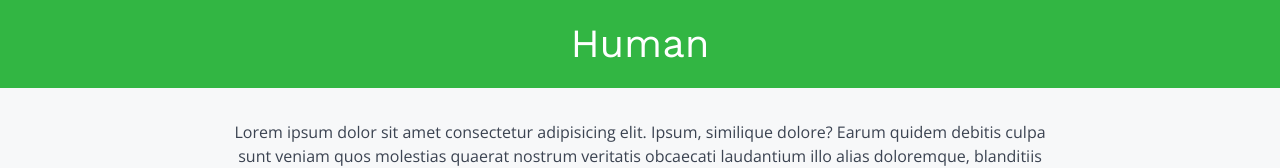
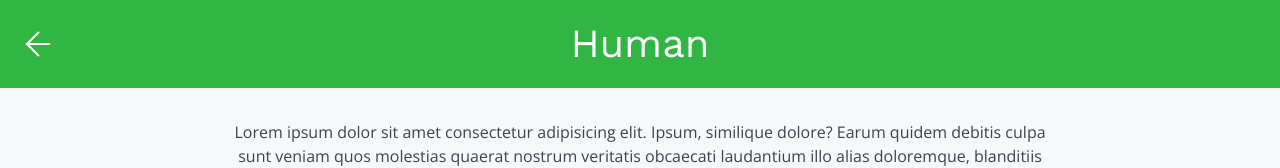
Before and after one commit to cyberbit/cyberbit.github.io, a Vue app in the folder website/: page /human in a window 1280 px wide. Shown: the top 168 px of the page. Built offline with nearby package versions, Linux system fonts and the light colour scheme; what vue2-scrollspy would draw is missing.

Commit message:
#6: Improve back navigation on content pages

```diff
--- a/website/src/styles/main.scss
+++ b/website/src/styles/main.scss
@@ -11,6 +11,7 @@
 
   @import "../../node_modules/spectre.css/src/spectre";
   @import "../../node_modules/spectre.css/src/spectre-exp";
+  @import "../../node_modules/spectre.css/src/spectre-icons";
   // @import url('https://fonts.googleapis.com/css?family=Lato|Pompiere|Titillium+Web:300,400');
   @import url('https://fonts.googleapis.com/css?family=Open+Sans:300,400|Work+Sans:400');
 
@@ -190,3 +191,41 @@
     // background: $site-bg-color-light;
     color: $dark-color;
   }
+  h1 {
+    margin: 0;
+    padding: 0.5em;
+
+  }
+
+  .dm-content {
+    padding: 2em 1em;
+
+    p {
+      margin: 0;
+    }
+  }
+
+  .dm-page-nav {
+    align-items: stretch;
+    justify-content: space-between;
+
+    .dm-left {
+      align-items: center;
+      display: flex;
+      flex: 1 0 0;
+
+      .icon {
+        font-size: 1.7em;
+      }
+
+      a {
+        padding-left: 1em;
+      }
+    }
+
+    .dm-center {
+      align-items: center;
+      display: flex;
+      flex: 0 0 auto;
+    }
+  }
--- a/website/src/views/Developer.vue
+++ b/website/src/views/Developer.vue
@@ -3,9 +3,15 @@
     <div class="container text-center">
       <div class="columns">
         <div class="column col-12 bg-primary">
-          <router-link to="/">
-            <h1 class="text-light">Developer</h1>
-          </router-link>
+          <div class="dm-page-nav columns">
+            <div class="dm-left column">
+              <router-link to="/" class="text-light">
+                <i class="icon icon-back"></i>
+              </router-link>
+            </div>
+            <div class="dm-center column"><h1>Developer</h1></div>
+            <div class="dm-right column"></div>
+          </div>
         </div>
         <div class="dm-content column col-12 bg-gray text-dark">
           <div class="container">
@@ -30,17 +36,4 @@ export default {
 
 </script>
 
-<style lang="scss" scoped>
-  h1 {
-    margin: 0;
-    padding: 0.5em;
-  }
-
-  .dm-content {
-    padding: 2em 1em;
-
-    p {
-      margin: 0;
-    }
-  }
-</style>
+<style lang="scss" scoped></style>
--- a/website/src/views/Human.vue
+++ b/website/src/views/Human.vue
@@ -3,9 +3,15 @@
     <div class="container text-center">
       <div class="columns">
         <div class="column col-12 bg-success">
-          <router-link to="/">
-            <h1 class="text-light">Human</h1>
-          </router-link>
+          <div class="dm-page-nav columns">
+            <div class="dm-left column">
+              <router-link to="/" class="text-light">
+                <i class="icon icon-back"></i>
+              </router-link>
+            </div>
+            <div class="dm-center column"><h1>Human</h1></div>
+            <div class="dm-right column"></div>
+          </div>
         </div>
         <div class="dm-content column col-12 bg-gray text-dark">
           <div class="container">
@@ -30,17 +36,4 @@ export default {
 
 </script>
 
-<style lang="scss" scoped>
-  h1 {
-    margin: 0;
-    padding: 0.5em;
-  }
-
-  .dm-content {
-    padding: 2em 1em;
-
-    p {
-      margin: 0;
-    }
-  }
-</style>
+<style lang="scss" scoped></style>
--- a/website/src/views/Musician.vue
+++ b/website/src/views/Musician.vue
@@ -3,9 +3,15 @@
     <div class="container text-center">
       <div class="columns">
         <div class="column col-12 bg-dark">
-          <router-link to="/">
-            <h1 class="text-light">Musician</h1>
-          </router-link>
+          <div class="dm-page-nav columns">
+            <div class="dm-left column">
+              <router-link to="/" class="text-light">
+                <i class="icon icon-back"></i>
+              </router-link>
+            </div>
+            <div class="dm-center column"><h1>Musician</h1></div>
+            <div class="dm-right column"></div>
+          </div>
         </div>
         <div class="dm-content column col-12 bg-gray text-dark">
           <div class="container">
@@ -30,17 +36,4 @@ export default {
 
 </script>
 
-<style lang="scss" scoped>
-  h1 {
-    margin: 0;
-    padding: 0.5em;
-  }
-
-  .dm-content {
-    padding: 2em 1em;
-
-    p {
-      margin: 0;
-    }
-  }
-</style>
+<style lang="scss" scoped></style>
```
